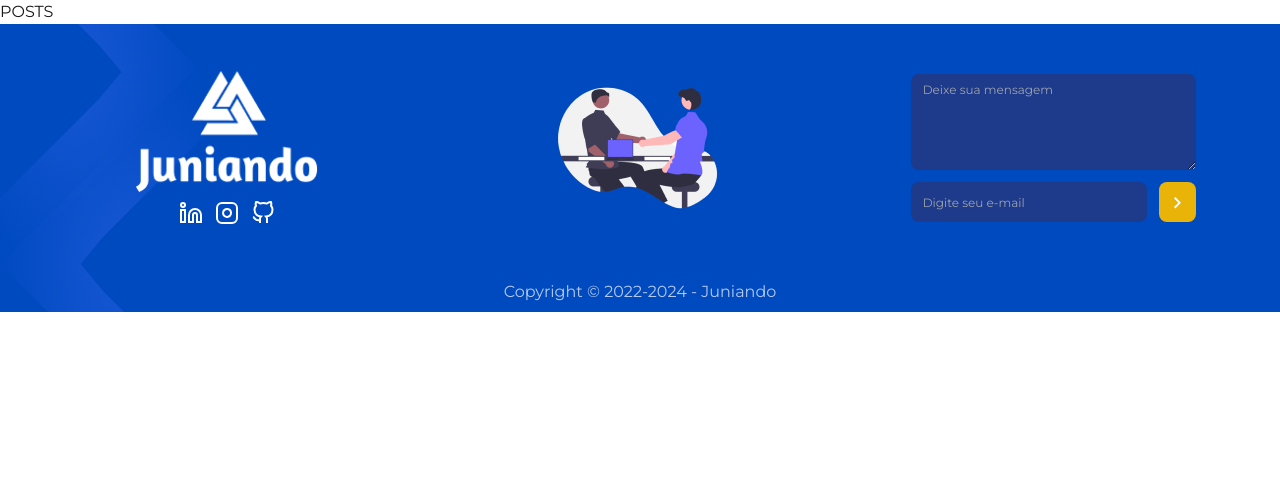
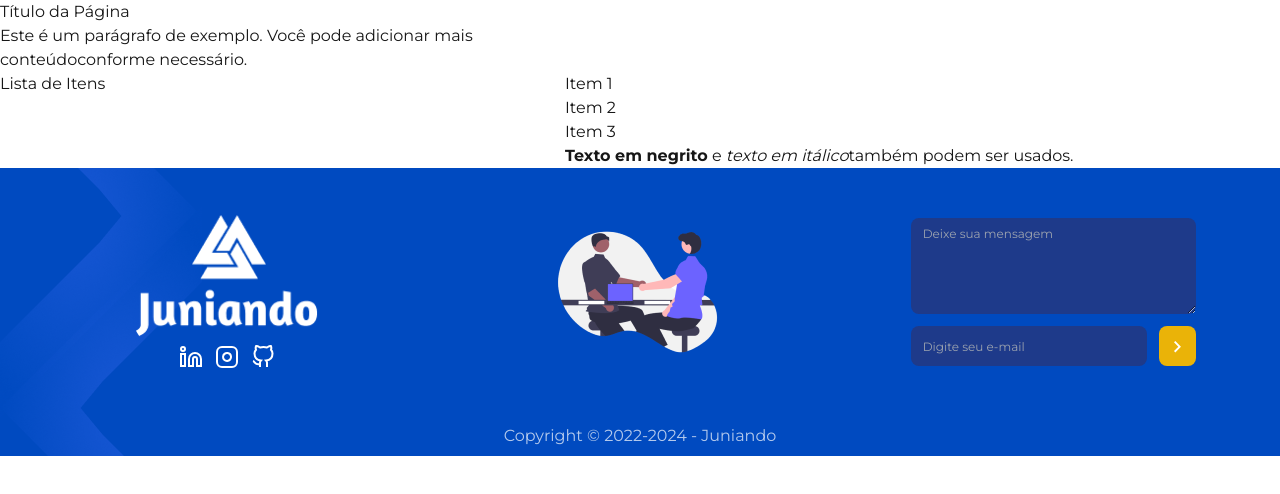
Before and after one commit to leonardohernandesq/juniando-web, a Next.js app: page /posts in a window 1280 px wide. Shown: the top 494 px of the page. Built offline with nearby package versions, Linux system fonts and the light colour scheme.

Commit message:
feat: faço requisição com route handler para o mock

```diff
--- /dev/null
+++ b/src/app/api/route.ts
@@ -0,0 +1,14 @@
+export async function GET() {
+  try {
+    const response = await fetch("http://localhost:3000/mock-json/json.json", {
+      cache: "no-store",
+    });
+    const json = await response.json();
+    return Response.json(json);
+  } catch (error) {
+    if (error instanceof Error) {
+      return Response.json(error.message);
+    }
+    Response.json(error);
+  }
+}
--- a/src/app/posts/page.tsx
+++ b/src/app/posts/page.tsx
@@ -1,3 +1,5 @@
+import ContainerPosts from "@/components/posts/container-posts";
+
 export default function PagePosts() {
-  return <h1>POSTS</h1>;
+  return <ContainerPosts />;
 }
--- a/src/components/posts/container-posts.tsx
+++ b/src/components/posts/container-posts.tsx
@@ -1,3 +1,22 @@
+"use client";
+import React from "react";
+
 export default function ContainerPosts() {
-  <main className="w-[1130px]"></main>;
+  const [content, setContent] = React.useState<string>("");
+  React.useEffect(() => {
+    async function chamadaApi() {
+      const response = await fetch("api");
+      const json: { content: string } = await response.json();
+      setContent(json.content);
+    }
+
+    chamadaApi();
+  });
+
+  return (
+    <main
+      className="w-[1130px] grid grid-cols-2"
+      dangerouslySetInnerHTML={{ __html: content }}
+    ></main>
+  );
 }
```
Also changed, not shown: public/mock-json/json.json (renamed from src/mock-json/json.json).
